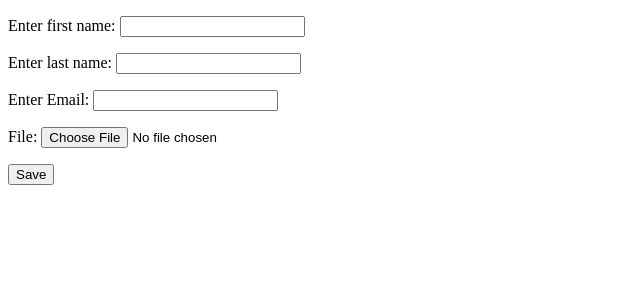
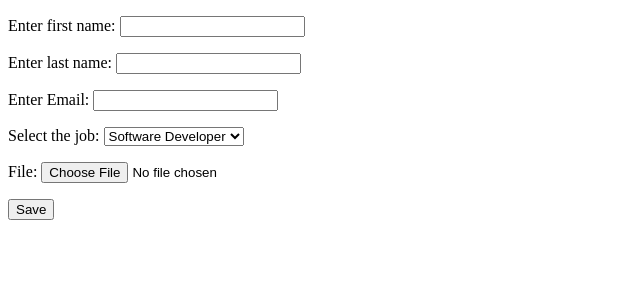
Before and after one commit to Vivek4369/Interactive-Interview-Bot, a Django app: page /demo/ in a window 1280 px wide. Shown: the top 300 px of the page, without its empty margins (0-640 px from the left). Run offline with Django 4.2, Linux system fonts and the light colour scheme.

Commit message:
Added-JOB-TYPES

```diff
--- a/IIB/myapp/forms.py
+++ b/IIB/myapp/forms.py
@@ -1,6 +1,15 @@
 from django import forms
+JOB_CHOICES= [
+    ('software developer', 'Software Developer'),
+    ('software engineer', 'Software Engineer'),
+    ('data scientist', 'Data Scientist'),
+    ('ui developer', 'UI Developer'),
+    ('senior developer', 'Senior Develpoper'),
+    ]
+
 class StudentForm(forms.Form):
     firstname = forms.CharField(label="Enter first name",max_length=50)
     lastname  = forms.CharField(label="Enter last name", max_length = 10)
     email     = forms.EmailField(label="Enter Email")
+    job       = forms.CharField(label='Select the job', widget=forms.Select(choices=JOB_CHOICES))
     file      = forms.FileField() # for creating file input
--- a/IIB/myapp/templates/result.html
+++ b/IIB/myapp/templates/result.html
@@ -12,6 +12,7 @@
     <h4>Resume uploaded sucessfully</h4>
     {% block content %}
     <p>Hello <strong>{{ name }}</strong></p>
+    <p>Job <strong>{{ job }}</strong></p>
     <p>Resume Score =<strong> {{ score }}  % </strong></p>
     {% endblock content %}
 </body>
--- a/IIB/myapp/views.py
+++ b/IIB/myapp/views.py
@@ -8,10 +8,11 @@ def demo(request):
     if request.method == 'POST':
         student = StudentForm(request.POST, request.FILES)
         context={}
-        score = handle_uploaded_file(request.FILES['file'])
+        score = handle_uploaded_file(request.FILES['file'],request.POST['job'])
         context = {
             'score': score,
-            'name': request.POST['firstname']
+            'name': request.POST['firstname'],
+            'job' : request.POST['job']
         }
         return render(request,"result.html",context)
 
```
Also changed, not shown: IIB/myapp/functions/functions.py (+4 -4 lines).
